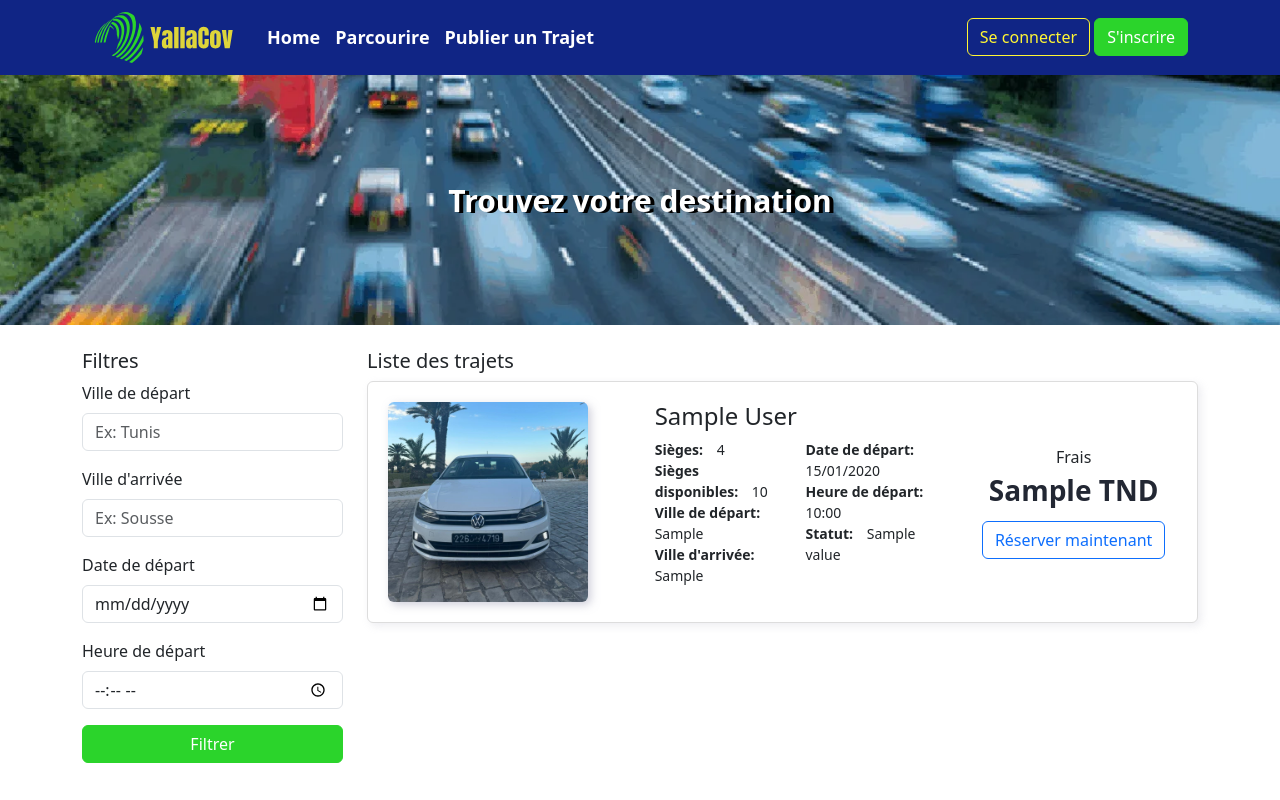
After one commit to ShaheenJawadi/yallaCov, a Symfony app: template templates/home/list.html.twig in a window 1280 px wide. The commit adds this page. Run offline with Twig, Linux system fonts and the light colour scheme; the template is opened without the code that fills it: most values are stand-ins (such as "Sample title", 1, 10 or a date in 2020); some libraries are stand-ins or nearby versions.

Commit message:
Feat : Add listing page

```diff
--- a/public/css/styles.css
+++ b/public/css/styles.css
@@ -233,3 +233,93 @@ font-size: 18px;
     display: flex;
     align-items: center;
 }
+
+.listPageWrapper{
+}
+.listPageWrapper .banner{
+    background: url(../images/banner.webp) no-repeat center center/cover;
+    height: calc(100vh - 75px);
+    display: flex;
+    justify-content: center;
+    align-items: center;
+    color: #fff;
+    height: 250px;
+    font-size: 30px;
+    font-weight: 700;
+    text-shadow: 4px 1px black;
+}
+
+
+
+
+
+
+
+
+.single-item {
+    display: table;
+    padding: 20px;
+    background: #ffffff;
+    border: solid 1px #dddddd;
+    box-shadow: 3px 3px 9px rgba(164,164,186,0.2);
+    border-radius:6px;
+    -moz-border-radius:6px;
+    -webkit-border-radius:6px;
+}
+
+.single-item .d-img, .single-item .d-info, .single-item .d-price{
+    display: table-cell;
+    vertical-align: middle;
+}
+
+.single-item .d-img{
+    width:30%;
+}
+
+.single-item img{
+    border-radius:6px;
+    -moz-border-radius:6px;
+    -webkit-border-radius:6px;
+    box-shadow: 3px 3px 9px rgba(164,164,186,.5);
+    height: 200px;
+}
+
+.single-item .d-info{
+    width:40%;
+    padding-left: 30px;
+}
+
+.single-item .d-price{
+    width:30%;
+    padding-left: 30px;
+    text-align: center;
+}
+.single-item .d-price span{
+    display: block;
+    font-weight: bold;
+    font-size: 28px;
+    margin-bottom:10px;
+    color:#222733;
+}
+
+.single-item .d-info img{
+    width: 32px;
+    height: 32px;
+}
+
+.single-item .d-info ul{
+    columns: 2;
+    -webkit-columns: 2;
+    -moz-columns: 2;
+    list-style: none;
+    padding: 0;
+}
+
+.single-item .d-info ul li{
+    font-size: 14px;
+}
+
+.single-item .d-info ul li span{
+    font-weight: 600;
+    margin-right: 10px;
+}
--- /dev/null
+++ b/templates/home/list.html.twig
@@ -0,0 +1,110 @@
+{% extends 'base.html.twig' %}
+
+
+{% block body %}
+
+	<div class="listPageWrapper">
+		<div class="banner">
+			<div>Trouvez votre destination
+			</div>
+		</div>
+
+		<div class="container mt-4">
+			<div class="row">
+
+				<div class="col-md-3">
+					<h5>Filtres</h5>
+					<form method="get" action="{{ path('app_ride_listing') }}">
+						<div class="mb-3">
+							<label for="departureCity" class="form-label">Ville de départ</label>
+							<input type="text" id="departureCity" name="departureCity" class="form-control" placeholder="Ex: Tunis">
+						</div>
+						<div class="mb-3">
+							<label for="arrivalCity" class="form-label">Ville d'arrivée</label>
+							<input type="text" id="arrivalCity" name="arrivalCity" class="form-control" placeholder="Ex: Sousse">
+						</div>
+						<div class="mb-3">
+							<label for="departureDate" class="form-label">Date de départ</label>
+							<input type="date" id="departureDate" name="departureDate" class="form-control">
+						</div>
+						<div class="mb-3">
+							<label for="departureTime" class="form-label">Heure de départ</label>
+							<input type="time" id="departureTime" name="departureTime" class="form-control">
+						</div>
+						<button type="submit" class="btn btn-primary w-100">Filtrer</button>
+					</form>
+				</div>
+
+
+				<div class="col-md-9">
+
+
+					<h5>Liste des trajets</h5>
+					{% if rides is empty %}
+						<p>Aucun trajet trouvé.</p>
+					{% else %}
+						<div class="list-group">
+							{% for ride in rides %}
+								<div class="single-item mb30">
+									<div class="d-img">
+
+										<img src="{{ asset('images/car.jpg') }}" class="img-fluid" alt="">
+									</div>
+									<div class="d-info">
+										<div class="d-text">
+											<h4>{{ ride.driver.firstName ~ ' ' ~ ride.driver.lastName }}</h4>
+
+											<div class="d-atr-group">
+												<ul class="d-atr">
+													<li>
+														<span>Sièges:</span>
+														4</li>
+
+													<li>
+														<span>Sièges disponibles:</span>
+														{{ ride.availableSeats }}</li>
+
+													<li>
+														<span>Ville de départ:</span>
+														{{ ride.departureCity }}</li>
+
+
+													<li>
+														<span>Ville d'arrivée:</span>
+														{{ ride.arrivalCity }}</li>
+
+													<li>
+														<span>Date de départ:</span>
+														{{ ride.departureDate|date('d/m/Y') }}</li>
+
+
+													<li>
+														<span>Heure de départ:</span>
+														{{ ride.departureTime|date('H:i') }}</li>
+
+													<li>
+														<span>Statut:</span>
+														{{ ride.status.value }}</li>
+												</ul>
+											</div>
+										</div>
+									</div>
+									<div class="d-price">
+										Frais
+										<span>{{ ride.pricePerSeat }}
+											TND</span>
+
+										<a class="btn btn-outline-primary">Réserver maintenant</a>
+									</div>
+									<div class="clearfix"></div>
+								</div>
+							{% endfor %}
+
+						</div>
+					{% endif %}
+				</div>
+			</div>
+		</div>
+
+	</div>
+{% endblock %}
--- a/templates/layout/header.html.twig
+++ b/templates/layout/header.html.twig
@@ -10,8 +10,8 @@
 				<div class="navTitles">
 
 
-					<a href="http://">Home</a>
-					<a href="http://">Parcourire</a>
+					<a href="{{ path('app_home') }}">Home</a>
+					<a href="{{ path('app_ride_listing') }}">Parcourire</a>
 					<a href="http://">Publier un Trajet</a>
 
 
```
Also changed, not shown: src/Controller/HomeController.php (+20 -0 lines), public/images/banner.webp (added), public/images/car.jpg (added).
